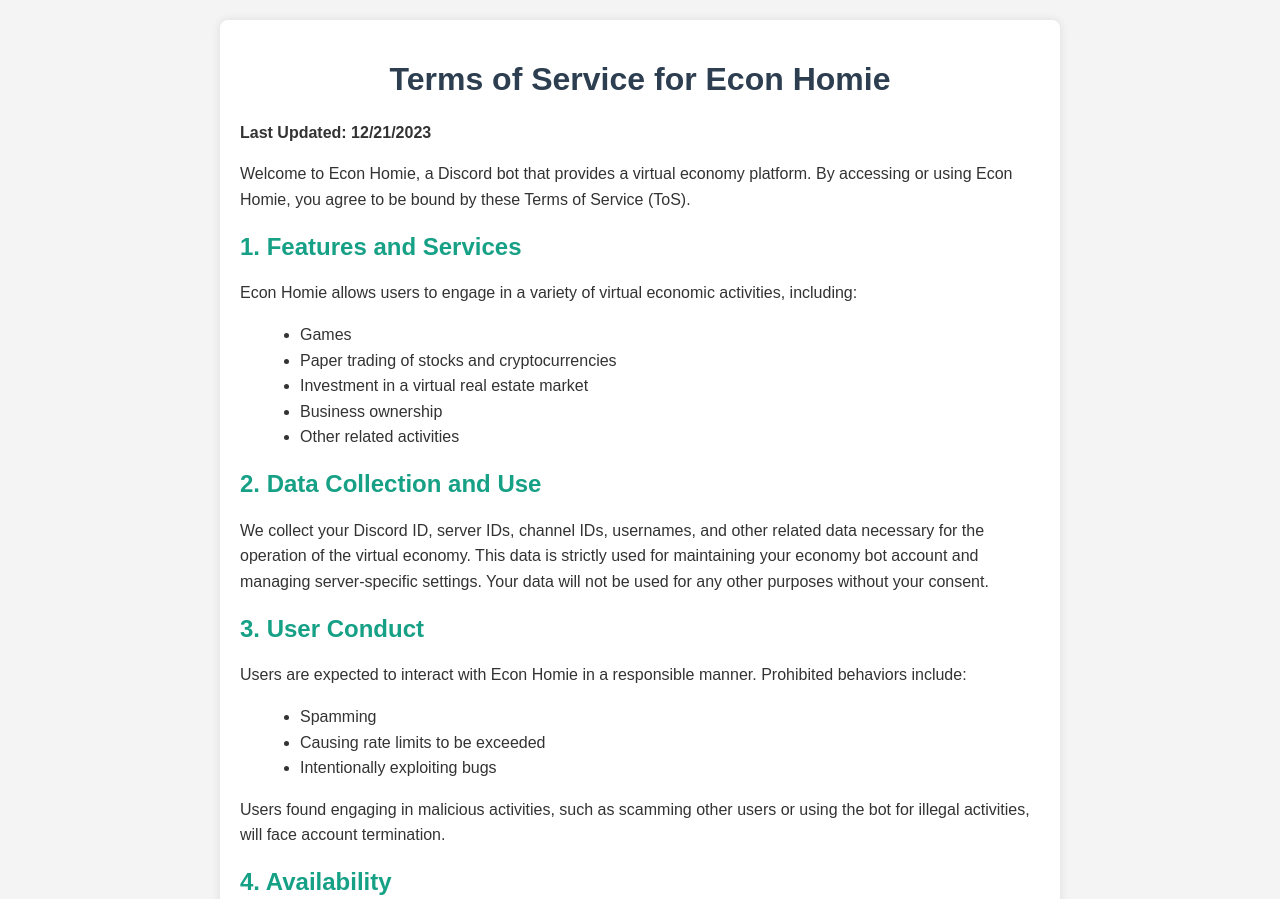
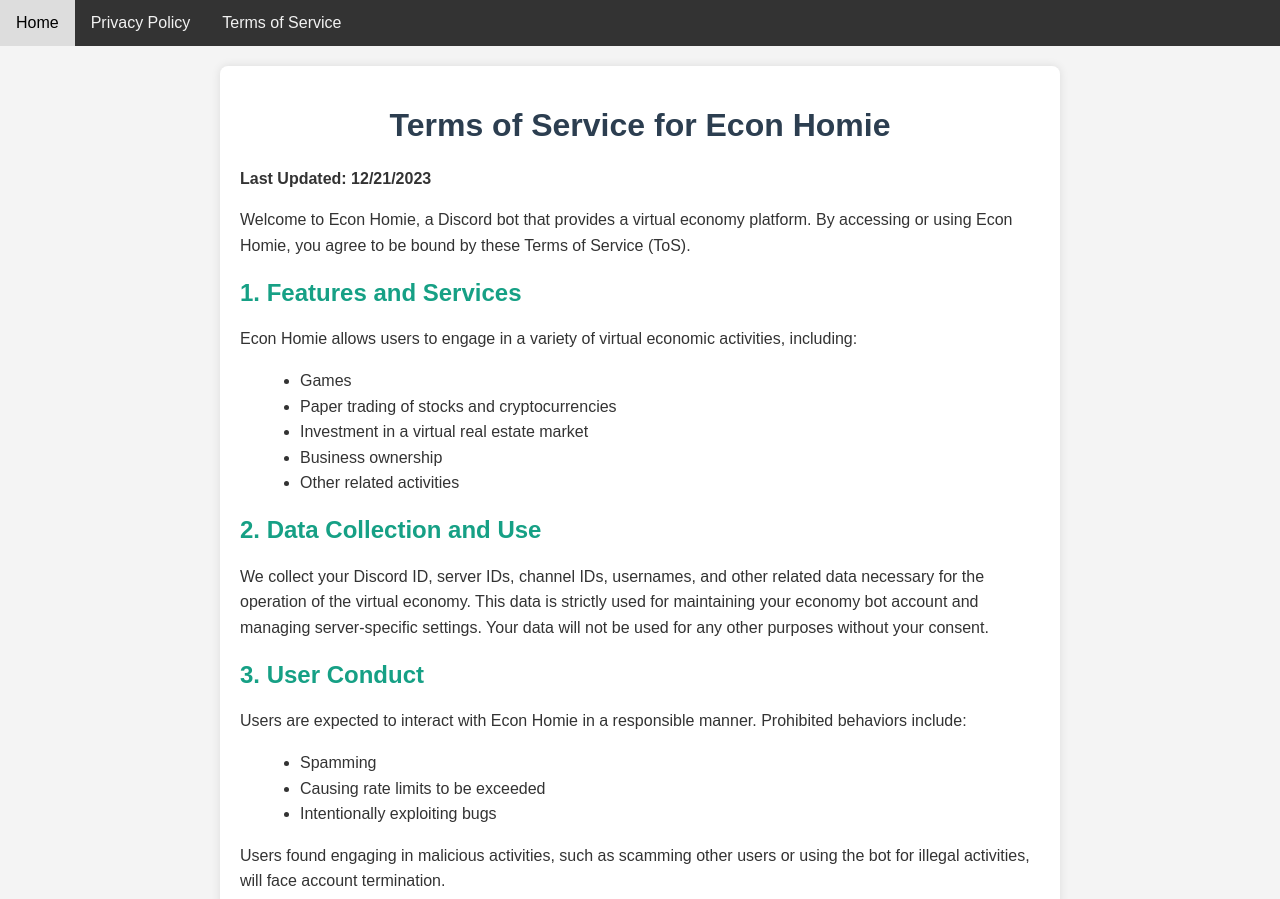
Before and after one commit to lightness-dev/econ-homie, a plain HTML site: page terms-of-service.html in a window 1280 px wide. Shown: the top 899 px of the page. Drawn offline with Linux system fonts and the light colour scheme.

Commit message:
Update terms-of-service.html

```diff
--- a/terms-of-service.html
+++ b/terms-of-service.html
@@ -5,6 +5,25 @@
     <meta name="viewport" content="width=device-width, initial-scale=1.0">
     <title>Terms of Service - Econ Homie</title>
     <style>
+        .navbar {
+            overflow: hidden;
+            background-color: #333;
+            font-family: Arial, sans-serif;
+        }
+
+        .navbar a {
+            float: left;
+            display: block;
+            color: #f2f2f2;
+            text-align: center;
+            padding: 14px 16px;
+            text-decoration: none;
+        }
+
+        .navbar a:hover {
+            background-color: #ddd;
+            color: black;
+        }
         body {
             font-family: Arial, sans-serif;
             margin: 0;
@@ -44,6 +63,11 @@
     </style>
 </head>
 <body>
+    <div class="navbar">
+        <a href="index.html">Home</a>
+        <a href="privacy-policy.html">Privacy Policy</a>
+        <a href="terms-of-service.html">Terms of Service</a>
+    </div>
     <div class="container">
         <h1>Terms of Service for Econ Homie</h1>
         <p><strong>Last Updated: 12/21/2023</strong></p>
```
